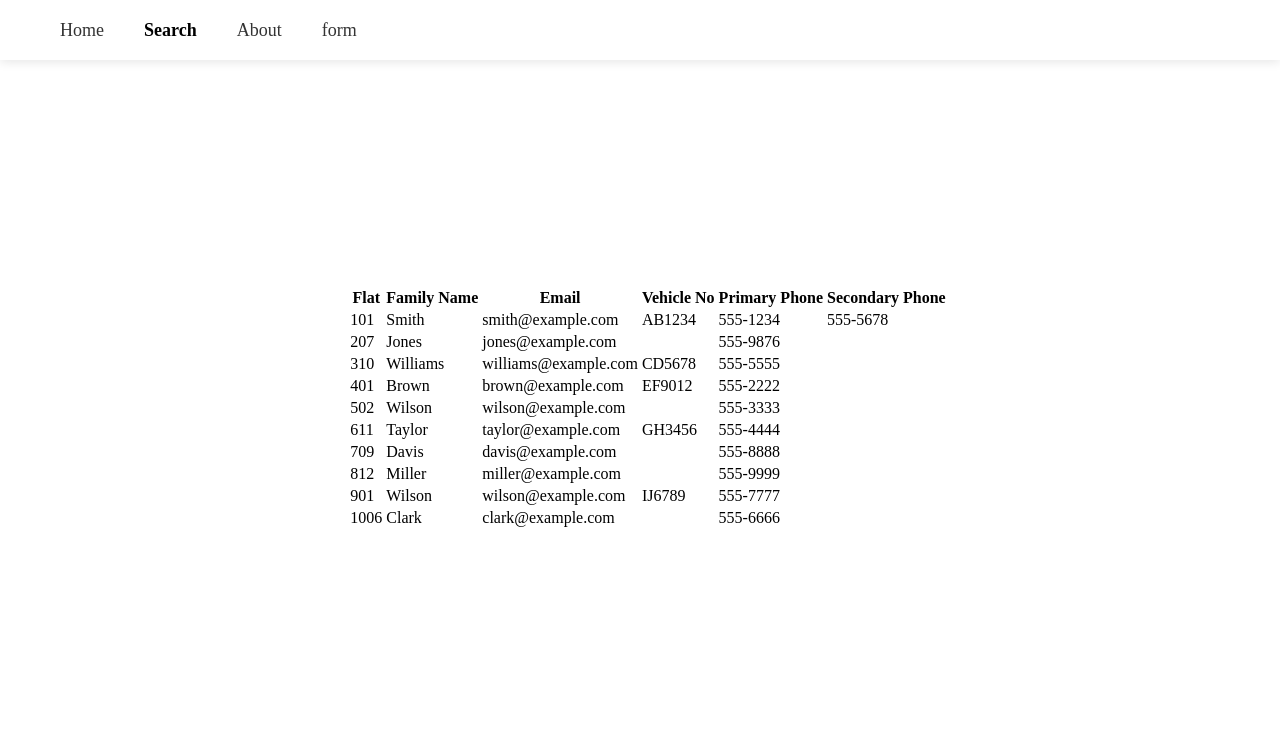
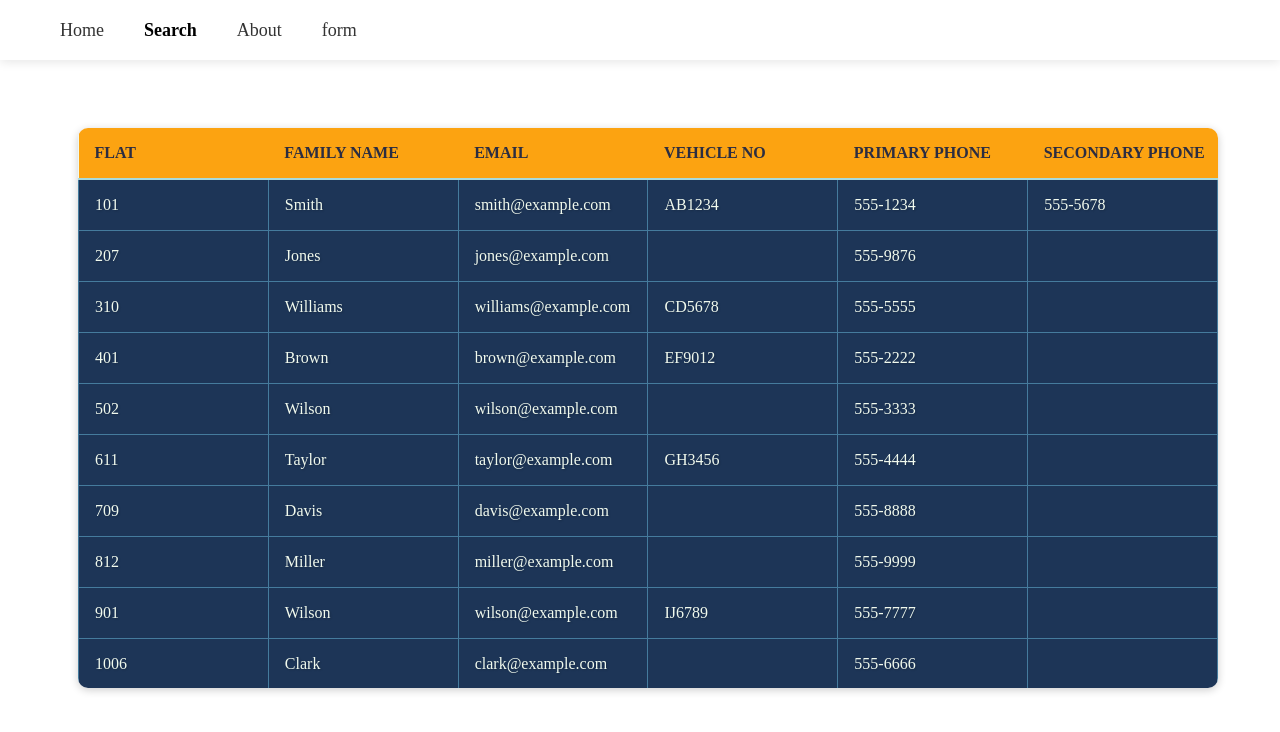
Before and after one commit to saurabh6893/React-router-domV6, a React (Vite) app: page /search in a window 1280 px wide. Shown: the top 732 px of the page. Built offline with nearby package versions, Linux system fonts and the light colour scheme.

Commit message:
added ui changes to table

```diff
--- /dev/null
+++ b/src/Pages/Search/SearchPage.css
@@ -0,0 +1,74 @@
+.tablebody {
+  display: flex;
+  justify-content: center;
+  align-items: center;
+  height: 70vh;
+}
+
+.container {
+  width: 95%;
+  max-width: 1200px;
+  height: 100%;
+  overflow-y: auto;
+  border-radius: 10px;
+  box-shadow: 0 2px 8px rgba(0, 0, 0, 0.2);
+  background-color: #f1faee;
+}
+
+table {
+  width: 100%;
+  border-collapse: collapse;
+  table-layout: fixed;
+  text-align: left;
+  font-size: 16px;
+  font-weight: 500;
+  border-radius: 10px;
+}
+
+th,
+td {
+  padding: 16px;
+  border-bottom: 2px solid #a8dadc;
+  color: #1d3557;
+  white-space: nowrap;
+}
+
+th {
+  background-color: #fca311;
+  color: #2b2d42;
+  text-transform: uppercase;
+}
+
+td {
+  background-color: #1d3557;
+  color: #f1faee;
+  text-shadow: 1px 1px 2px rgba(0, 0, 0, 0.2);
+}
+
+tr:hover {
+  background-color: #457b9d;
+  color: #f1faee;
+}
+
+.tablebody table tbody tr:hover {
+  background-color: #f1faee;
+  transition: background-color 0.3s ease-in-out;
+}
+
+.tablebody table tbody tr:hover td {
+  background-color: #457b9d;
+  transform: scale(1.05);
+  transition: transform 0.25s ease-in-out;
+}
+
+.tablebody table tbody tr td {
+  padding: 1rem;
+  border: 1px solid #457b9d;
+  transition: color 0.3s ease-in-out;
+}
+
+@media (max-width: 768px) {
+  .container {
+    width: 100%;
+  }
+}
--- a/src/Pages/Search/SearchPage.tsx
+++ b/src/Pages/Search/SearchPage.tsx
@@ -1,6 +1,7 @@
 import { useMemo } from 'react'
 import { families } from '../../Data/familyData'
 import { useTable } from 'react-table'
+import './SearchPage.css'
 const SearchPage = () => {
   const data = useMemo(() => families, [])
   const columns: any = useMemo(
```
